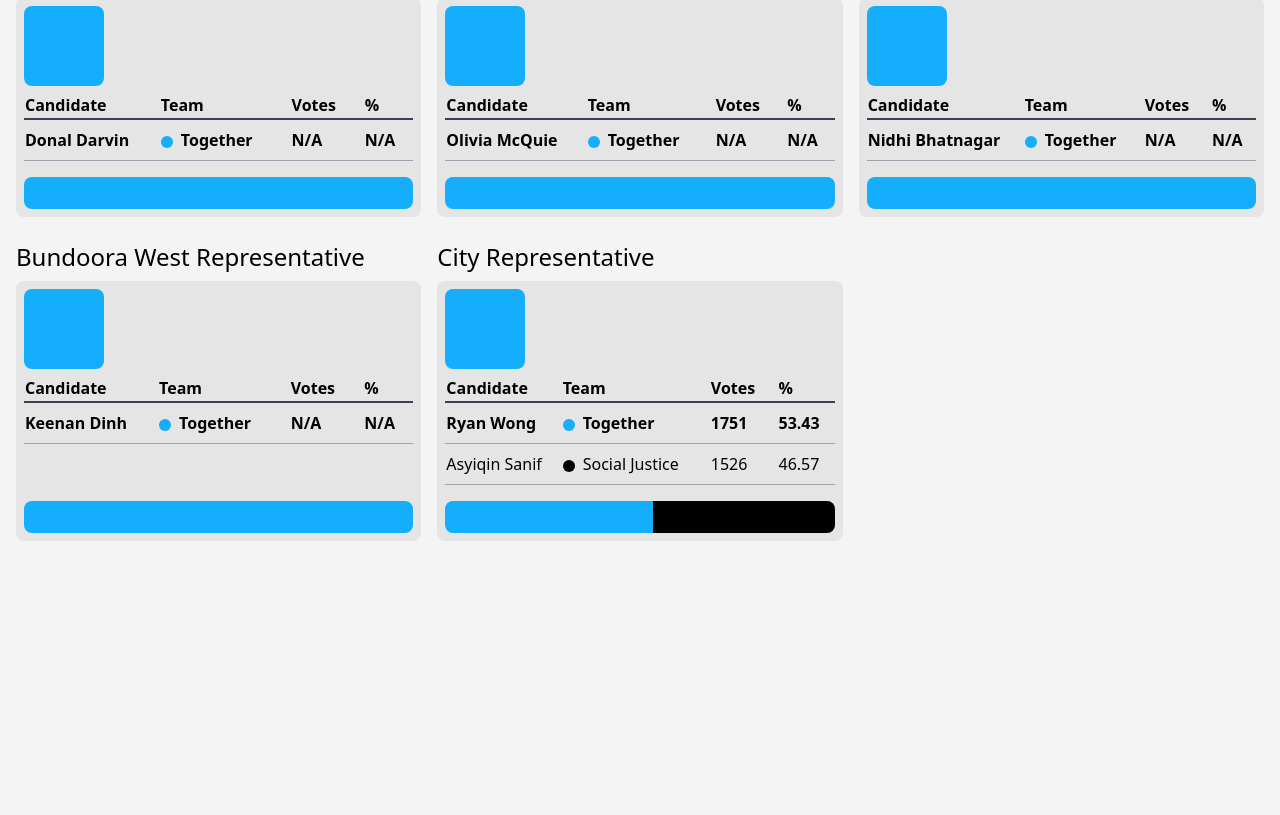
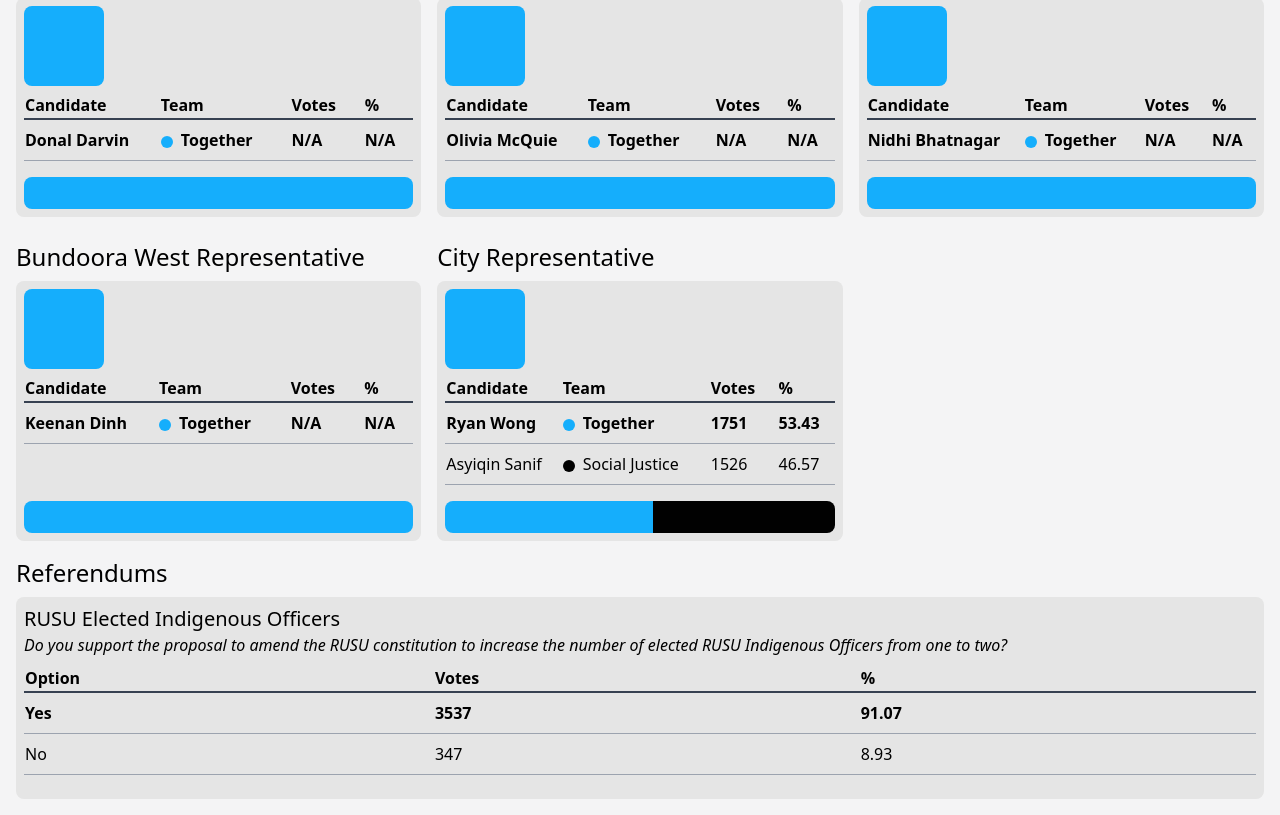
Before and after one commit to dmarmion/rusu-election-results, a React (Vite) app: page / in a window 1280 px wide. Shown: the part 2706-3521 px from the top of the page. Before the commit the page ends 3263 px from the top, so only its background shows below. Built offline with nearby package versions, Linux system fonts and the light colour scheme.

Commit message:
Add referendum results table

```diff
--- a/src/App.tsx
+++ b/src/App.tsx
@@ -3,6 +3,7 @@
 import CouncilMember from "./components/CouncilMember";
 import GeneralRepresentatives from "./components/GeneralRepresentatives";
 import OverallCouncil from "./components/OverallCouncil";
+import Referendums from "./components/Referendums";
 import YearPicker from "./components/YearPicker";
 
 import { resultsFiles } from "./utils/resultsFiles";
@@ -31,6 +32,9 @@
           <CouncilMember positionID={position.position} candidates={position.candidates} />
         ))}
       </div>
+
+      {/* Referendum results, if any for that year */}
+      {results.referendums && <Referendums referendums={results.referendums} />}
     </div>
   );
 }
--- /dev/null
+++ b/src/components/Referendums.tsx
@@ -0,0 +1,61 @@
+import { Referendum } from "../utils/types";
+import { votePercentMessage } from "../utils/votes";
+
+interface ReferendumsProps {
+  referendums: Referendum[];
+}
+
+export default function Referendums({ referendums }: ReferendumsProps) {
+  return (
+    <div className="mb-4">
+      <h3>Referendums</h3>
+      <div className="flex flex-col rounded-lg bg-neutral-200 p-2">
+        {referendums.map(({ topic, question, options }) => {
+          // Total number of votes cast in this referendum
+          const votesCast = options.reduce((prevTotal, { votes }) => {
+            return prevTotal + votes;
+          }, 0);
+
+          // Calculate index of most popular option
+          let winnerIndex = 0;
+          let highestVoteCount = options[0].votes ?? 0;
+          options.forEach(({ votes }, idx) => {
+            if (votes > highestVoteCount) {
+              highestVoteCount = votes;
+              winnerIndex = idx;
+            }
+          });
+
+          return (
+            <>
+              <h4 className="text-xl">{topic}</h4>
+              <p className="mb-2 italic">{question}</p>
+              {/* Results table */}
+              <table className="mb-4 w-full">
+                <thead>
+                  <tr className="border-b-2 border-gray-700 text-left">
+                    <th>Option</th>
+                    <th className="px-2">Votes</th>
+                    <th className="px-2">%</th>
+                  </tr>
+                </thead>
+                <tbody>
+                  {options.map(({ option, votes }, idx) => (
+                    <tr
+                      className="border-b border-gray-400 data-[winner=true]:font-bold"
+                      data-winner={winnerIndex === idx}
+                    >
+                      <td>{option}</td>
+                      <td className="p-2">{votes}</td>
+                      <td className="p-2">{votePercentMessage(votes, votesCast)}</td>
+                    </tr>
+                  ))}
+                </tbody>
+              </table>
+            </>
+          );
+        })}
+      </div>
+    </div>
+  );
+}
```
